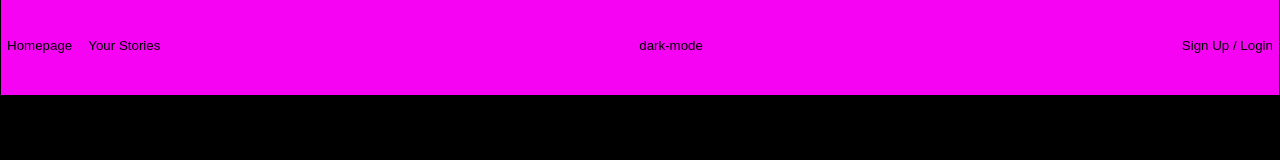
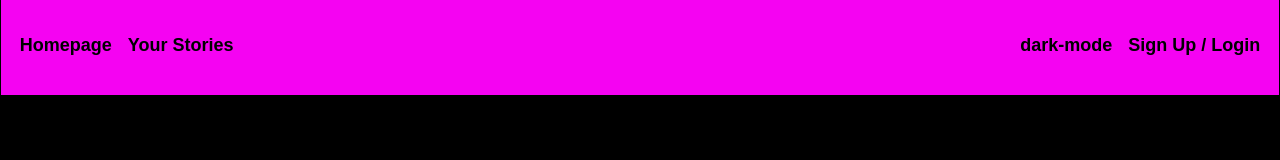
Before and after one commit to Broken-Kingdom/writers-block, a website: page app/html/home.html in a window 1280 px wide. Shown: the top 160 px of the page. Drawn offline with Linux system fonts and the light colour scheme.

Commit message:
header modifications

```diff
--- a/app/css/global.css
+++ b/app/css/global.css
@@ -23,6 +23,7 @@
     margin-top: -1%;
     row-gap: 120px;
     column-gap: 100px;
+    /* position: fixed */
 }
 
 .header button {
@@ -33,6 +34,7 @@
     overflow: hidden;
     outline: none;
     color: var(--header-text-color);
+    font-size: large;
 
 }
 
@@ -40,3 +42,11 @@ html {
     height: 1000%;
     background-color: var(--doc-bg-color);
 }
+
+.headerRight {
+    margin-right: 1%;
+}
+
+.pages {
+    margin-left: 1%;
+}
--- a/app/html/home.html
+++ b/app/html/home.html
@@ -21,11 +21,13 @@
 <body>
     <div class="header">
         <div class="pages">
-            <button disabled>Homepage</button>
-            <a href="./your_stories.html"><button>Your Stories</button></a>
+            <button disabled><b>Homepage</b></button>
+            <a href="./your_stories.html"><button><b>Your Stories</b></button></a>
         </div>
-        <button id="colorScheme" onclick="colorScheme()">dark-mode</button>
-        <a href="./login.html"><button>Sign Up / Login</button></a>
+        <div class="headerRight">
+            <button id="colorScheme" onclick="colorScheme()"><b>dark-mode</b></button>
+            <a href="./login.html"><button><b>Sign Up / Login</b></button></a>
+        </div>
     </div>
 
     <script src="../js/home.js"></script>
--- a/app/js/home.js
+++ b/app/js/home.js
@@ -4,13 +4,13 @@ function colorScheme() {
     if (html.classList.contains("dark-mode") == true) {
         html.classList.remove("dark-mode")
         html.classList.add("light-mode")
-        document.getElementById("colorScheme").innerHTML = "dark-mode"
+        document.getElementById("colorScheme").innerHTML = "<b>dark-mode</b>"
 
     }
 
     else {
         html.classList.remove("light-mode")
         html.classList.add("dark-mode")
-        document.getElementById("colorScheme").innerHTML = "light-mode"
+        document.getElementById("colorScheme").innerHTML = "<b>light-mode</b>"
     }
 }
```
